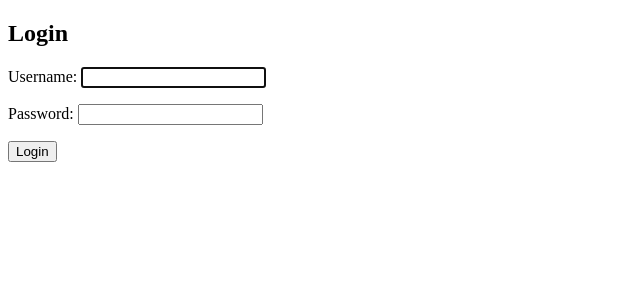
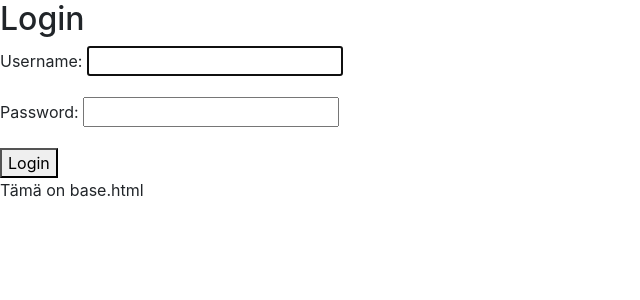
Before and after one commit to tommiollila/ohsiha, a Django app: page /login/ in a window 1280 px wide. Shown: the top 300 px of the page, without its empty margins (0-640 px from the left). Run offline with Django 3.2, Linux system fonts and the light colour scheme; some libraries are stand-ins or nearby versions.

Commit message:
Added first bootstrapCDN to one html-file.

```diff
--- a/first_app/templates/base.html
+++ b/first_app/templates/base.html
@@ -5,9 +5,17 @@
   {% block title %}
   <title>Testing</title>
   {% endblock %}
+  <link rel="stylesheet" href="https://maxcdn.bootstrapcdn.com/bootstrap/4.0.0/css/bootstrap.min.css"
+   integrity="sha384-Gn5384xqQ1aoWXA+058RXPxPg6fy4IWvTNh0E263XmFcJlSAwiGgFAW/dAiS6JXm" crossorigin="anonymous">
 </head>
 
 <body>
   {% block content %}
-  <p>Sisältöä</p>
+  <div class="jumbotron">
+    <p>Sisältöä</p>
+    <button class="btn btn-primary" type="button" name="button">NAPPI</button>
+  </div>
   {% endblock %}
+
+  <p> Tämä on base.html </p>
+</body>
--- a/first_app/views.py
+++ b/first_app/views.py
@@ -21,3 +21,6 @@ def your_email(request):
 
 def jquery(request):
     return render(request, "first_app/jQuery.html")
+
+def base(request):
+    return render(request, "base.html")
--- a/ohsiha_assignment/urls.py
+++ b/ohsiha_assignment/urls.py
@@ -23,5 +23,6 @@ urlpatterns = [
     path('index/', views.index, name='index'),
     path('your-email/', views.your_email),
     path('jquery/', views.jquery),
+    path('base/', views.base),
     path('login/', auth_views.LoginView.as_view(template_name='first_app/login.html'), name='login')
 ]
```
